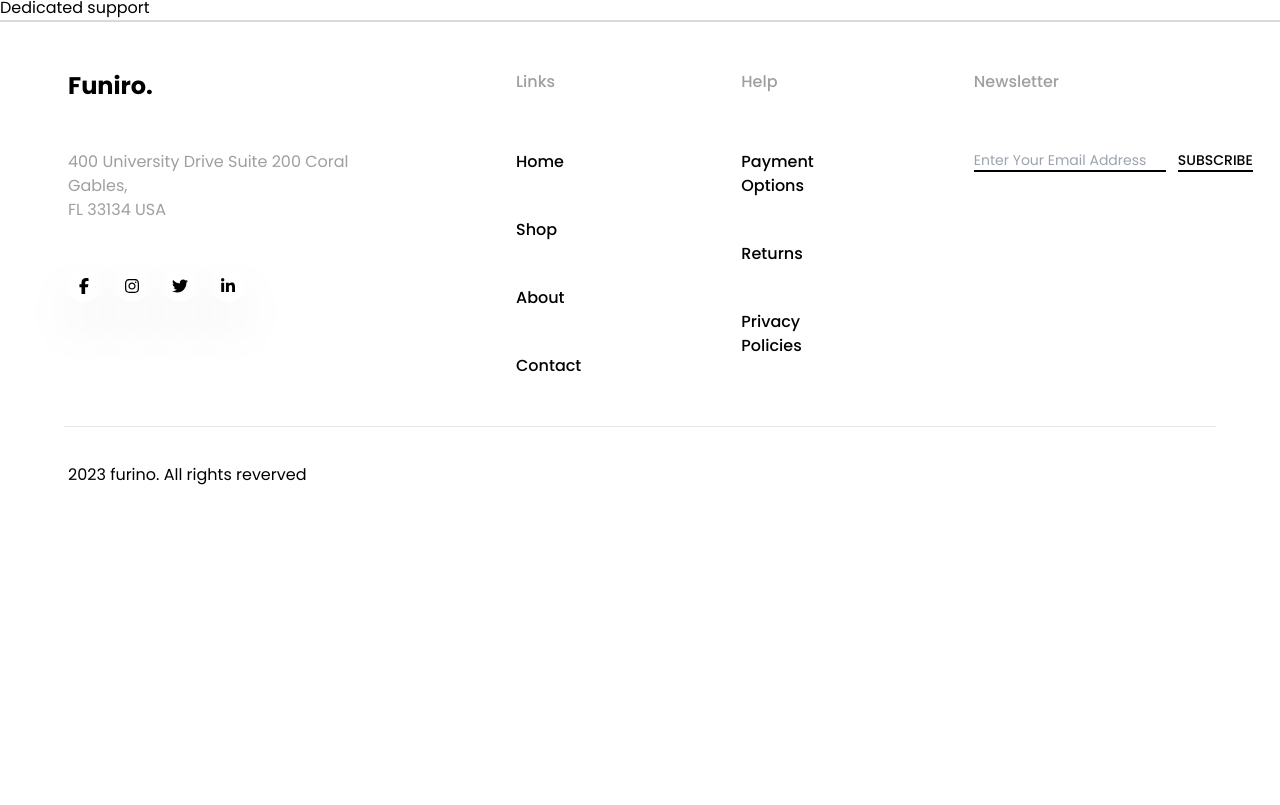
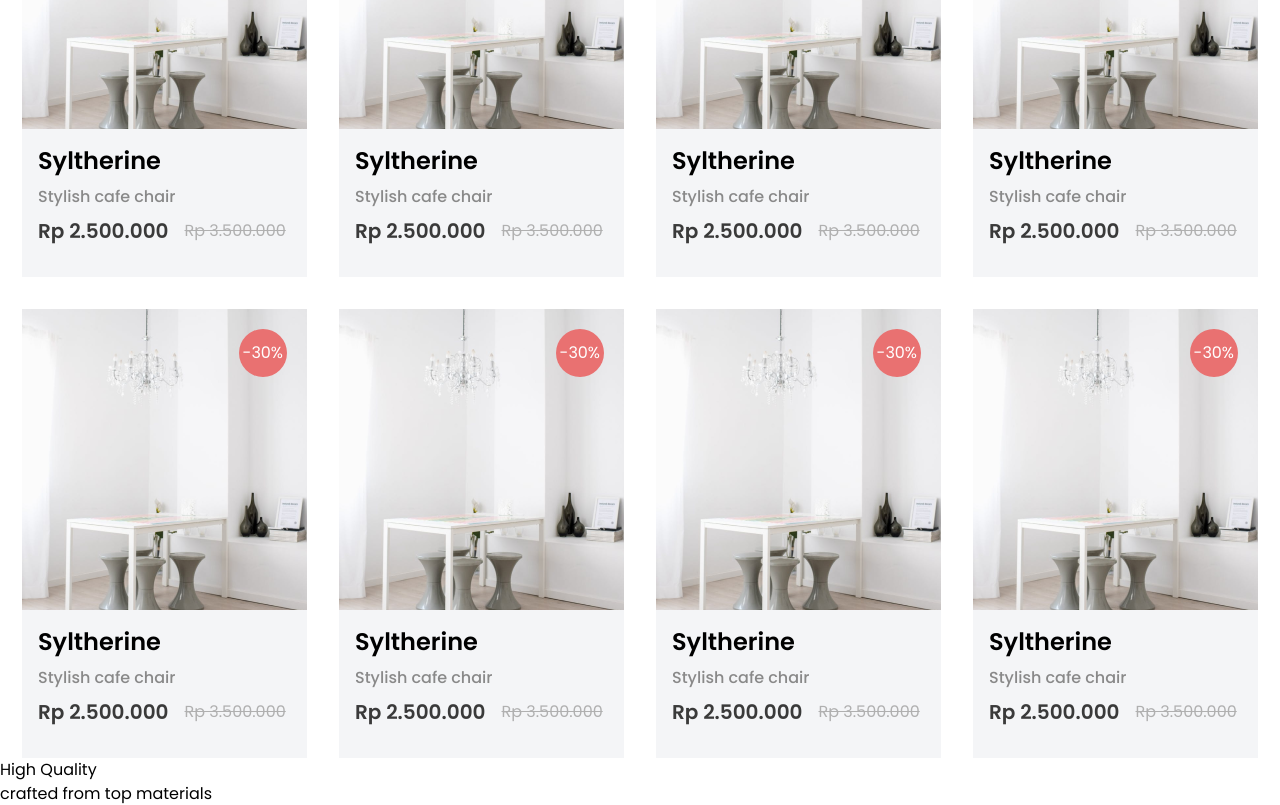
Before and after one commit to Enne-Amore/furniro, a React (Create React App) app: page /shop in a window 1280 px wide. Shown: the part 600-1405 px from the top of the page. Before the commit the page ends 1119 px from the top, so only its background shows below. Built offline with nearby package versions, Linux system fonts and the light colour scheme; a web font is replaced by a local one.

Commit message:
feater: structuring products component

```diff
--- a/src/pages/shopPage/components/Catalog.tsx
+++ b/src/pages/shopPage/components/Catalog.tsx
@@ -1,9 +1,13 @@
-import React from 'react'
+import { Options } from './products/Options'
+import { Products } from './products/Products'
+import styles from './Catalog.module.css'
 
 export const Catalog = () => {
   return (
-    <div>
+    <section className={styles.container}>
+      <Options />
 
-    </div>
+      <Products />
+    </section>
   )
 }
--- /dev/null
+++ b/src/pages/shopPage/components/products/Products.module.css
@@ -0,0 +1,51 @@
+.productsContainer {
+    @apply flex flex-col gap-8 pb-16 justify-center items-center
+}
+
+.title {
+    @apply text-4xl text-[#3A3A3A] text-center font-bold
+}
+
+.productsList {
+    @apply flex flex-wrap justify-center gap-8
+}
+
+.product {
+    @apply relative bg-[#F4F5F7]
+}
+
+.detail {
+    @apply absolute top-5 right-5 bg-[#E97171] text-white rounded-full py-3 px-1
+}
+
+.productImg {
+    @apply max-w-72 h-auto
+}
+
+.info {
+    @apply pt-4 pb-8 px-4 flex flex-col gap-2
+}
+
+.name {
+    @apply text-2xl font-semibold
+}
+
+.legend {
+    @apply text-[#898989] text-base font-medium
+}
+
+.currentPrice {
+    @apply text-[#3A3A3A] text-xl font-semibold
+}
+
+.priceContainer {
+    @apply flex items-center gap-4
+}
+
+.oldPrice {
+    @apply text-[#B0B0B0] text-base font-normal line-through
+}
+
+.btn {
+    @apply text-base text-[#B88E2F] font-semibold border-[#B88E2F] border-2 w-max py-3 px-20
+}
--- a/src/pages/shopPage/components/products/Products.tsx
+++ b/src/pages/shopPage/components/products/Products.tsx
@@ -1,9 +1,170 @@
-import React from 'react'
+import img from '../../../../assets/syltherine-item.png'
+import styles from './Products.module.css'
 
 export const Products = () => {
   return (
     <div>
+      <ul className={styles.productsList}>
+        <article className={styles.product}>
+            <span className={styles.detail}>-30%</span>
 
+            <figure className={styles.productImg}>
+                <img src={img} alt="product" />
+            </figure>
+
+            <div className={styles.info}>
+              <h2 className={styles.name}>Syltherine</h2>
+
+              <h3 className={styles.legend}>Stylish cafe chair</h3>
+
+              <div className={styles.priceContainer}>
+                <span className={styles.currentPrice}>Rp 2.500.000</span>
+
+                <span className={styles.oldPrice}>Rp 3.500.000</span>
+              </div>
+            </div>
+        </article>
+
+        <article className={styles.product}>
+            <span className={styles.detail}>-30%</span>
+
+            <figure className={styles.productImg}>
+                <img src={img} alt="product" />
+            </figure>
+
+            <div className={styles.info}>
+              <h2 className={styles.name}>Syltherine</h2>
+
+              <h3 className={styles.legend}>Stylish cafe chair</h3>
+
+              <div className={styles.priceContainer}>
+                <span className={styles.currentPrice}>Rp 2.500.000</span>
+
+                <span className={styles.oldPrice}>Rp 3.500.000</span>
+              </div>
+            </div>
+        </article>
+
+        <article className={styles.product}>
+            <span className={styles.detail}>-30%</span>
+
+            <figure className={styles.productImg}>
+                <img src={img} alt="product" />
+            </figure>
+
+            <div className={styles.info}>
+              <h2 className={styles.name}>Syltherine</h2>
+
+              <h3 className={styles.legend}>Stylish cafe chair</h3>
+
+              <div className={styles.priceContainer}>
+                <span className={styles.currentPrice}>Rp 2.500.000</span>
+
+                <span className={styles.oldPrice}>Rp 3.500.000</span>
+              </div>
+            </div>
+        </article>
+
+        <article className={styles.product}>
+            <span className={styles.detail}>-30%</span>
+
+            <figure className={styles.productImg}>
+                <img src={img} alt="product" />
+            </figure>
+
+            <div className={styles.info}>
+              <h2 className={styles.name}>Syltherine</h2>
+
+              <h3 className={styles.legend}>Stylish cafe chair</h3>
+
+              <div className={styles.priceContainer}>
+                <span className={styles.currentPrice}>Rp 2.500.000</span>
+
+                <span className={styles.oldPrice}>Rp 3.500.000</span>
+              </div>
+            </div>
+        </article>
+
+        <article className={styles.product}>
+            <span className={styles.detail}>-30%</span>
+
+            <figure className={styles.productImg}>
+                <img src={img} alt="product" />
+            </figure>
+
+            <div className={styles.info}>
+              <h2 className={styles.name}>Syltherine</h2>
+
+              <h3 className={styles.legend}>Stylish cafe chair</h3>
+
+              <div className={styles.priceContainer}>
+                <span className={styles.currentPrice}>Rp 2.500.000</span>
+
+                <span className={styles.oldPrice}>Rp 3.500.000</span>
+              </div>
+            </div>
+        </article>
+
+        <article className={styles.product}>
+            <span className={styles.detail}>-30%</span>
+
+            <figure className={styles.productImg}>
+                <img src={img} alt="product" />
+            </figure>
+
+            <div className={styles.info}>
+              <h2 className={styles.name}>Syltherine</h2>
+
+              <h3 className={styles.legend}>Stylish cafe chair</h3>
+
+              <div className={styles.priceContainer}>
+                <span className={styles.currentPrice}>Rp 2.500.000</span>
+
+                <span className={styles.oldPrice}>Rp 3.500.000</span>
+              </div>
+            </div>
+        </article>
+
+        <article className={styles.product}>
+            <span className={styles.detail}>-30%</span>
+
+            <figure className={styles.productImg}>
+                <img src={img} alt="product" />
+            </figure>
+
+            <div className={styles.info}>
+              <h2 className={styles.name}>Syltherine</h2>
+
+              <h3 className={styles.legend}>Stylish cafe chair</h3>
+
+              <div className={styles.priceContainer}>
+                <span className={styles.currentPrice}>Rp 2.500.000</span>
+
+                <span className={styles.oldPrice}>Rp 3.500.000</span>
+              </div>
+            </div>
+        </article>
+
+        <article className={styles.product}>
+            <span className={styles.detail}>-30%</span>
+
+            <figure className={styles.productImg}>
+                <img src={img} alt="product" />
+            </figure>
+
+            <div className={styles.info}>
+              <h2 className={styles.name}>Syltherine</h2>
+
+              <h3 className={styles.legend}>Stylish cafe chair</h3>
+
+              <div className={styles.priceContainer}>
+                <span className={styles.currentPrice}>Rp 2.500.000</span>
+
+                <span className={styles.oldPrice}>Rp 3.500.000</span>
+              </div>
+            </div>
+        </article>
+      </ul>
     </div>
   )
 }
```
Also changed, not shown: src/pages/shopPage/components/Catalog.module.css (added).
